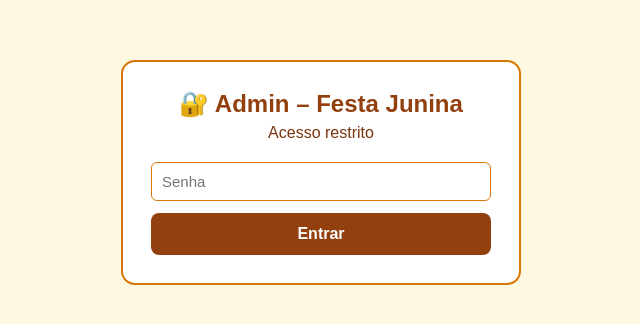
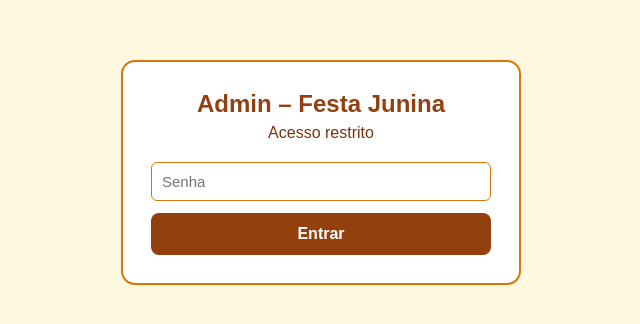
Before and after one commit to douglaskevin201/sistema-de-inscricao-e-validacao, a React (Vite) app in the folder festa-junina/: page /admin in a window 1280 px wide. Shown: the part 228-552 px from the top of the page, without its empty margins (319-959 px from the left). Built offline with nearby package versions, Linux system fonts and the light colour scheme.

Commit message:
Update Admin.jsx

```diff
--- a/festa-junina/src/Admin.jsx
+++ b/festa-junina/src/Admin.jsx
@@ -230,7 +230,7 @@ export default function Admin() {
   if (!autenticado) return (
     <div style={s.page}>
       <div style={s.card}>
-        <h2 style={s.titulo}>🔐 Admin – Festa Junina</h2>
+        <h2 style={s.titulo}>Admin – Festa Junina</h2>
         <p style={{textAlign:'center',color:'#78350f',marginBottom:20}}>Acesso restrito</p>
         <input type="password" placeholder="Senha" value={senha}
           onChange={e => setSenha(e.target.value)}
```
